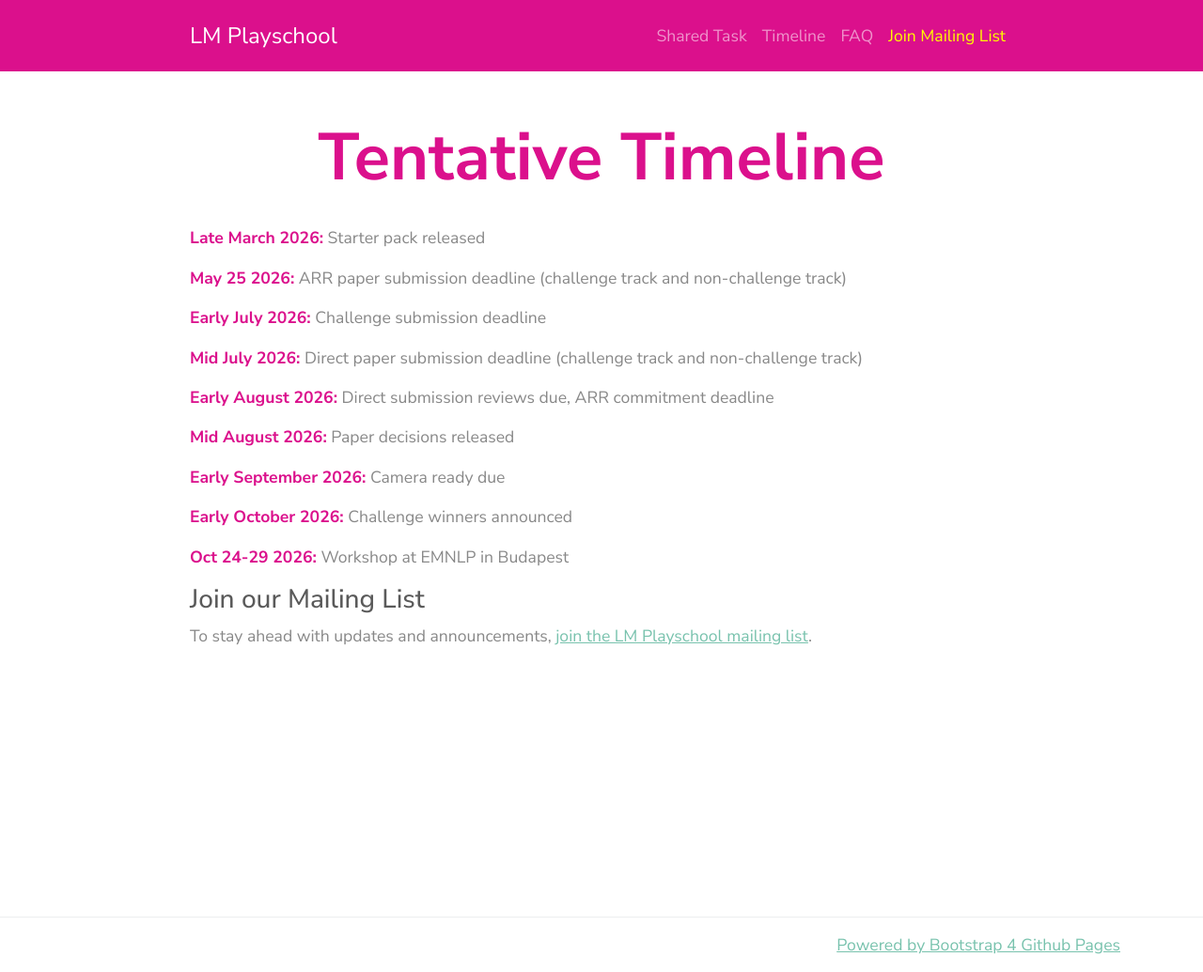
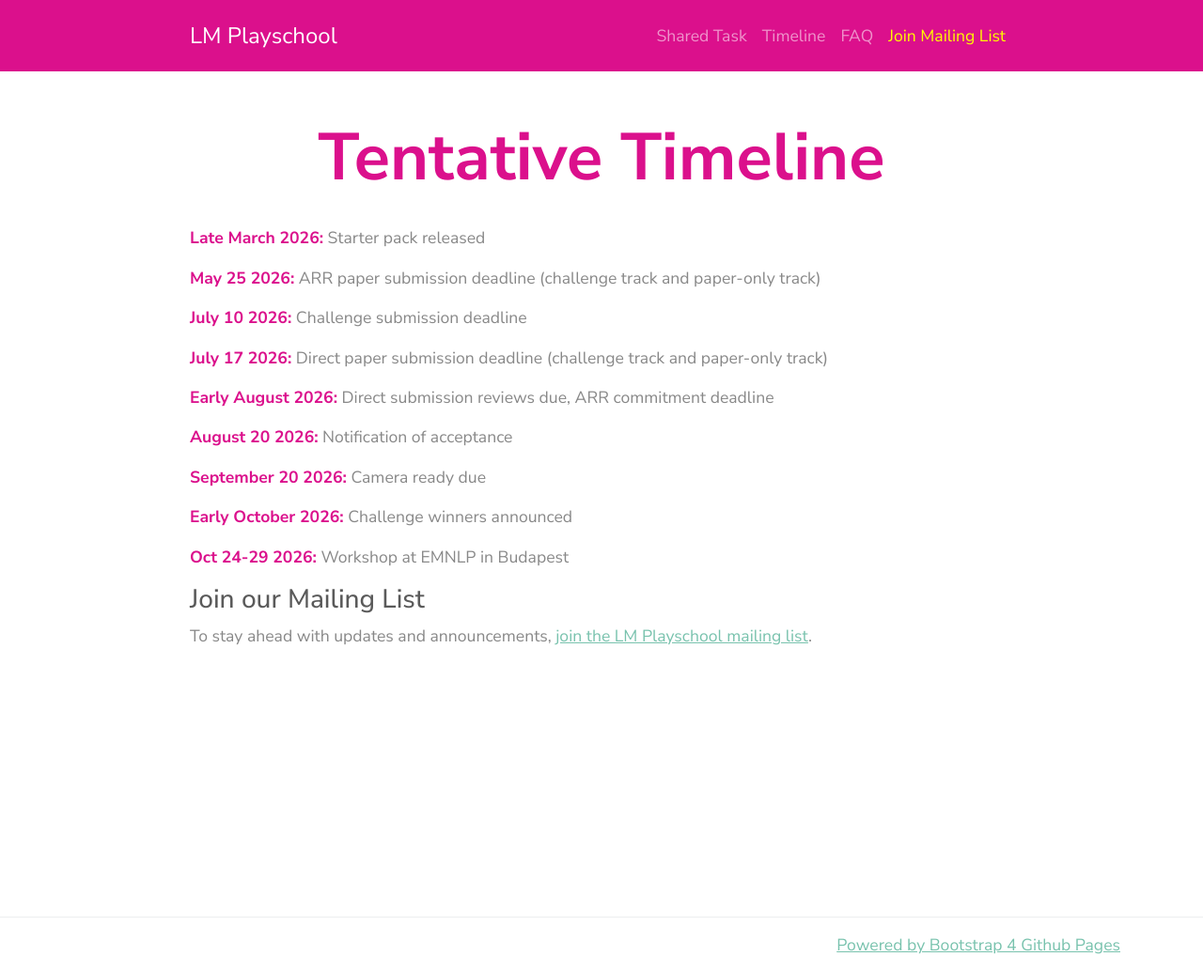
Before and after one commit to lm-playschool/lm-playschool.github.io, a Jekyll site: the page built from timeline.md, in a window 1280 px wide. Shown: the whole page at 94% size. Built offline with Jekyll 4.4.1, drawn with Linux system fonts in a browser that asks for light colours.

Commit message:
Update timeline with specific submission dates

```diff
--- a/timeline.md
+++ b/timeline.md
@@ -4,17 +4,17 @@ layout: timeline
 
 <p><span style="color: #DB108C; font-weight: bold;">Late March 2026:</span> Starter pack released</p>
 
-<p><span style="color: #DB108C; font-weight: bold;">May 25 2026:</span> ARR paper submission deadline (challenge track and non-challenge track)</p>
+<p><span style="color: #DB108C; font-weight: bold;">May 25 2026:</span> ARR paper submission deadline (challenge track and paper-only track)</p>
 
-<p><span style="color: #DB108C; font-weight: bold;">Early July 2026:</span> Challenge submission deadline</p>
+<p><span style="color: #DB108C; font-weight: bold;">July 10 2026:</span> Challenge submission deadline</p>
 
-<p><span style="color: #DB108C; font-weight: bold;">Mid July 2026:</span> Direct paper submission deadline (challenge track and non-challenge track)</p>
+<p><span style="color: #DB108C; font-weight: bold;">July 17 2026:</span> Direct paper submission deadline (challenge track and paper-only track)</p>
 
 <p><span style="color: #DB108C; font-weight: bold;">Early August 2026:</span> Direct submission reviews due, ARR commitment deadline</p>
 
-<p><span style="color: #DB108C; font-weight: bold;">Mid August 2026:</span> Paper decisions released</p>
+<p><span style="color: #DB108C; font-weight: bold;">August 20 2026:</span> Notification of acceptance</p>
 
-<p><span style="color: #DB108C; font-weight: bold;">Early September 2026:</span> Camera ready due</p>
+<p><span style="color: #DB108C; font-weight: bold;">September 20 2026:</span> Camera ready due</p>
 
 <p><span style="color: #DB108C; font-weight: bold;">Early October 2026:</span> Challenge winners announced</p>
 
```
